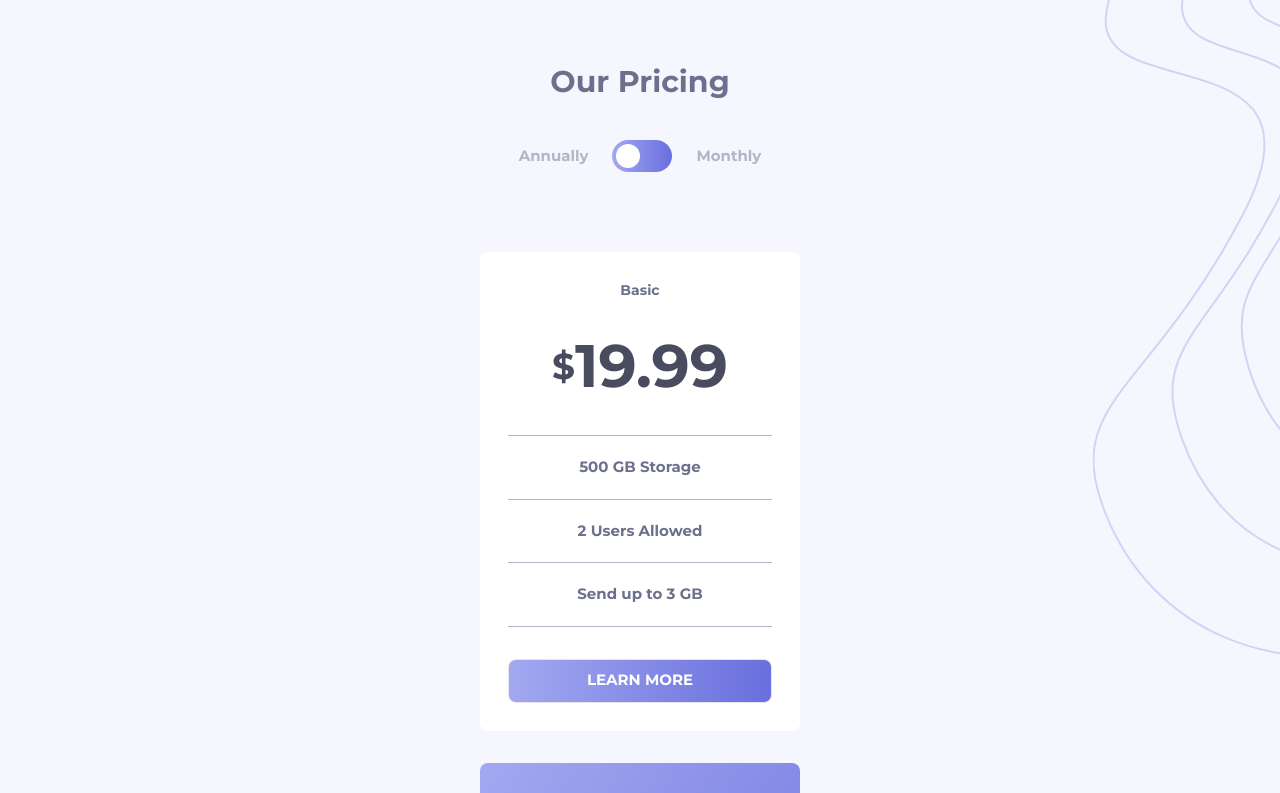
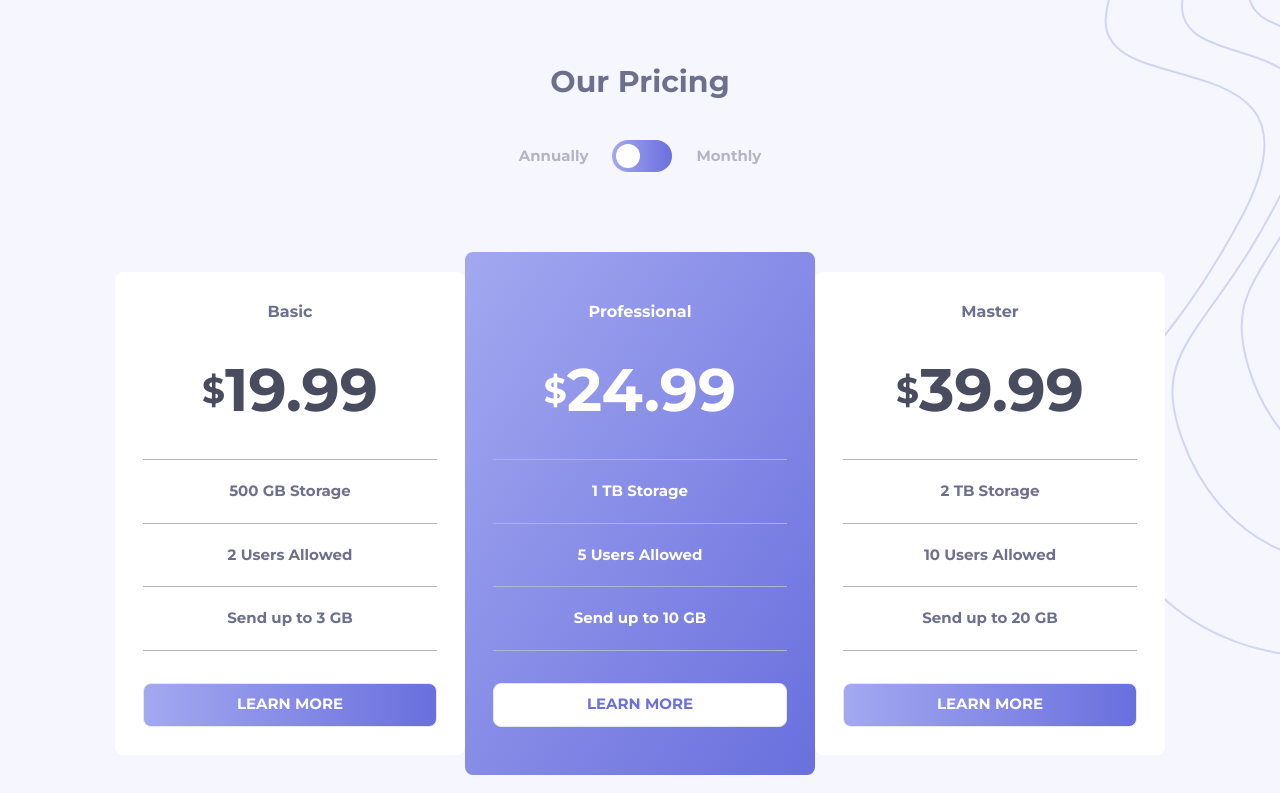
Before and after one commit to calebesg/pricing-card, a React (Create React App) app: page / in a window 1280 px wide. Shown: the top 793 px of the page. Built offline with nearby package versions, Linux system fonts and the light colour scheme.

Commit message:
pricing list desktop

```diff
--- a/src/components/PricingItem/index.jsx
+++ b/src/components/PricingItem/index.jsx
@@ -12,13 +12,13 @@ export function PricingItem({ active, pricing }) {
 
   return (
     <li
-      className={`p-7 rounded-lg flex flex-col items-center max-w-xs w-full ${
+      className={`p-7 rounded-lg flex flex-col items-center max-w-xs w-full xl:max-w-sm ${
         active
-          ? 'bg-gradient-to-br from-blue-200 to-blue-400 text-white'
+          ? 'bg-gradient-to-br from-blue-200 to-blue-400 text-white xl:py-12'
           : 'bg-white text-grayish-400'
       }`}
     >
-      <span className="text-sm">{pricing.label}</span>
+      <span className="text-base">{pricing.label}</span>
 
       <p
         className={`text-6xl flex items-center mt-9 ${
--- a/src/components/PricingList/index.jsx
+++ b/src/components/PricingList/index.jsx
@@ -2,7 +2,7 @@ import { PricingItem } from '../PricingItem';
 
 export function PricingList({ allPricing }) {
   return (
-    <ul className="w-full flex flex-col items-center gap-8 mt-20">
+    <ul className="w-full flex flex-col items-center gap-8 mt-20 xl:flex-row xl:justify-center xl:gap-0">
       {allPricing.map((pricing, index) => (
         <PricingItem
           key={index}
--- a/tailwind.config.js
+++ b/tailwind.config.js
@@ -2,6 +2,9 @@ module.exports = {
   purge: ['./src/**/*.{js,jsx,ts,tsx}', './public/index.html'],
   darkMode: false, // or 'media' or 'class'
   theme: {
+    maxWidth: {
+      sm: '21.875rem',
+    },
     extend: {
       colors: {
         grayish: {
```
